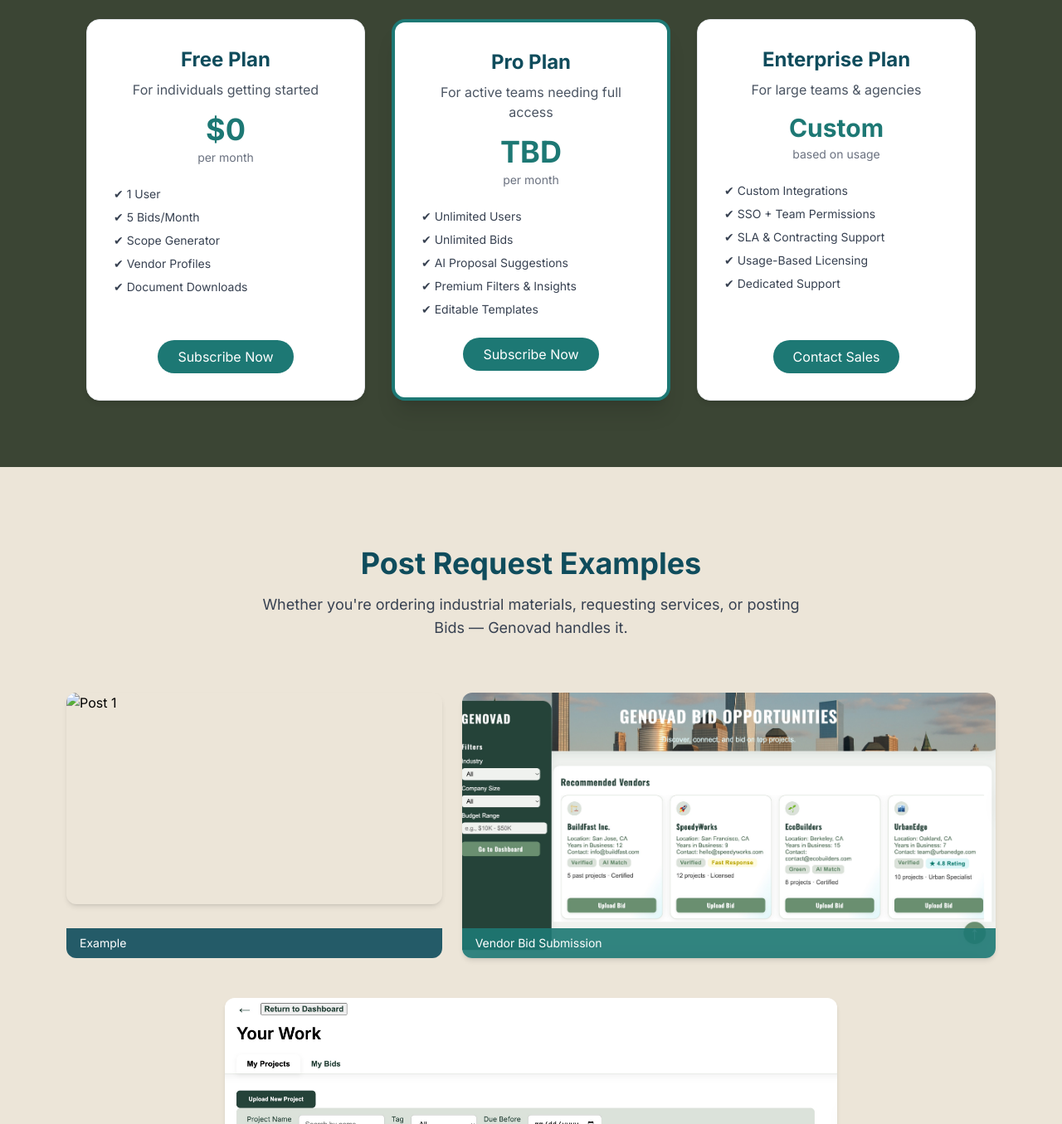
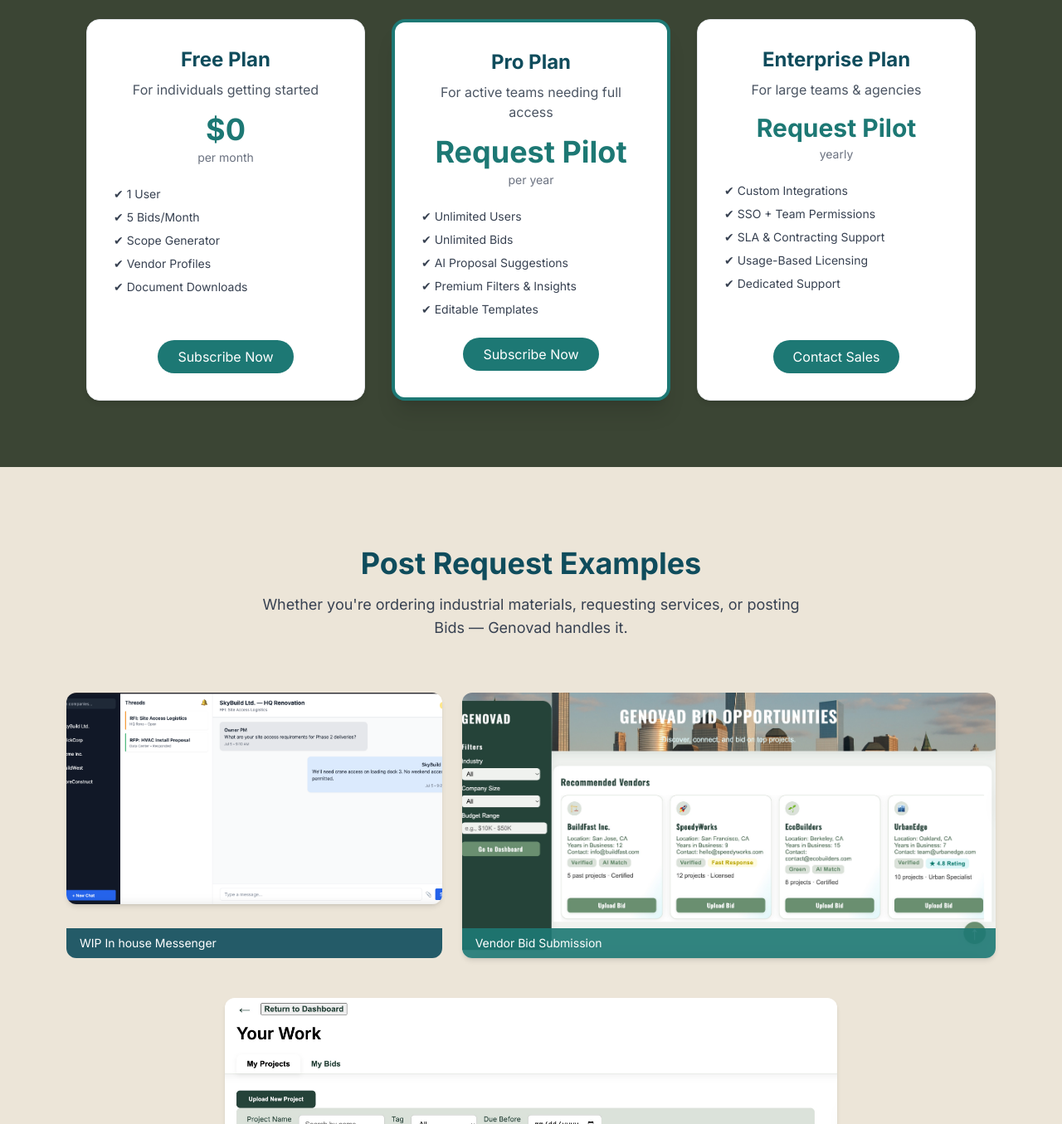
Before and after one commit to lukeand06/genovad.github.io, a plain HTML site: page index.html in a window 1280 px wide. Shown: the part 2960-4315 px from the top of the page at 83% size. Drawn offline with nearby package versions, Linux system fonts and the light colour scheme.

Commit message:
Update index.html

```diff
--- a/index.html
+++ b/index.html
@@ -190,7 +190,7 @@
   <div class="max-w-6xl mx-auto grid md:grid-cols-2 gap-12 items-center">
     <!-- About Us -->
     <div data-aos="fade-up" data-aos-delay="100">
-      <h2 class="text-4xl font-bold mb-6 leading-snug">Built for a Modern Procurement World</h2>
+      <h2 id="about" class="text-4xl font-bold mb-6 leading-snug">Built for a Modern Procurement World</h2>
       <p class="text-lg text-white/90 leading-relaxed">
         Genovad brings transparency, speed, and intelligence to the heart of procurement. Designed with AI and automation at its core, our platform helps teams move from scope creation to contract signing—seamlessly.
       </p>
@@ -209,7 +209,7 @@
 
   <!-- Pricing Section -->
   <div class="text-center mt-10" data-aos="fade-up" data-aos-delay="200">
-    <h2 class="text-3xl font-bold text-white mb-6">Pricing Plans</h2>
+    <h2 id="pricing" class="text-3xl font-bold text-white mb-6">Pricing Plans</h2>
     <p class="text-white/90 mb-12 max-w-xl mx-auto">Simple & transparent pricing for all business sizes.</p>
 
     <div class="grid grid-cols-1 md:grid-cols-3 gap-8 px-6 max-w-6xl mx-auto">
@@ -233,8 +233,8 @@
       <div class="bg-white rounded-2xl shadow-xl p-8 border-4 border-[#1d7874] flex flex-col items-center transform transition-transform hover:scale-105 hover:shadow-2xl">
         <h3 class="text-2xl font-bold text-[#0f4c5c] mb-2">Pro Plan</h3>
         <p class="text-gray-600 mb-4">For active teams needing full access</p>
-        <div class="text-4xl font-extrabold text-[#1d7874] mb-1">TBD</div>
-        <div class="text-sm text-gray-500 mb-6">per month</div>
+        <div class="text-4xl font-extrabold text-[#1d7874] mb-1">Request Pilot</div>
+        <div class="text-sm text-gray-500 mb-6">per year</div>
         <ul class="text-sm text-gray-700 space-y-2 text-left w-full max-w-xs mx-auto mb-6">
           <li>✔ Unlimited Users</li>
           <li>✔ Unlimited Bids</li>
@@ -249,8 +249,8 @@
       <div class="bg-white rounded-2xl shadow-md p-8 flex flex-col items-center border transform transition-transform hover:scale-105 hover:shadow-2xl">
         <h3 class="text-2xl font-bold text-[#0f4c5c] mb-2">Enterprise Plan</h3>
         <p class="text-gray-600 mb-4">For large teams & agencies</p>
-        <div class="text-3xl font-extrabold text-[#1d7874] mb-1">Custom</div>
-        <div class="text-sm text-gray-500 mb-6">based on usage</div>
+        <div class="text-3xl font-extrabold text-[#1d7874] mb-1">Request Pilot</div>
+        <div class="text-sm text-gray-500 mb-6">yearly</div>
         <ul class="text-sm text-gray-700 space-y-2 text-left w-full max-w-xs mx-auto mb-6">
           <li>✔ Custom Integrations</li>
           <li>✔ SSO + Team Permissions</li>
@@ -278,9 +278,9 @@
     <div class="grid grid-cols-12 gap-6">
       <!-- Top Left -->
 <div class="col-span-12 sm:col-span-5 row-span-1 relative group" data-aos="fade-right">
-  <img src="" alt="Post 1" class="w-full object-cover aspect-video rounded-xl shadow-md transition group-hover:scale-105 duration-300">
+  <img src="photos/SSFuturemessenger.png" alt="Post 1" class="w-full object-cover aspect-video rounded-xl shadow-md transition group-hover:scale-105 duration-300">
   <div class="absolute bottom-0 left-0 bg-[#0f4c5c]/90 text-white text-sm px-4 py-2 w-full rounded-b-xl">
-    Example
+    WIP In house Messenger
 
   </div>
 </div>
```
